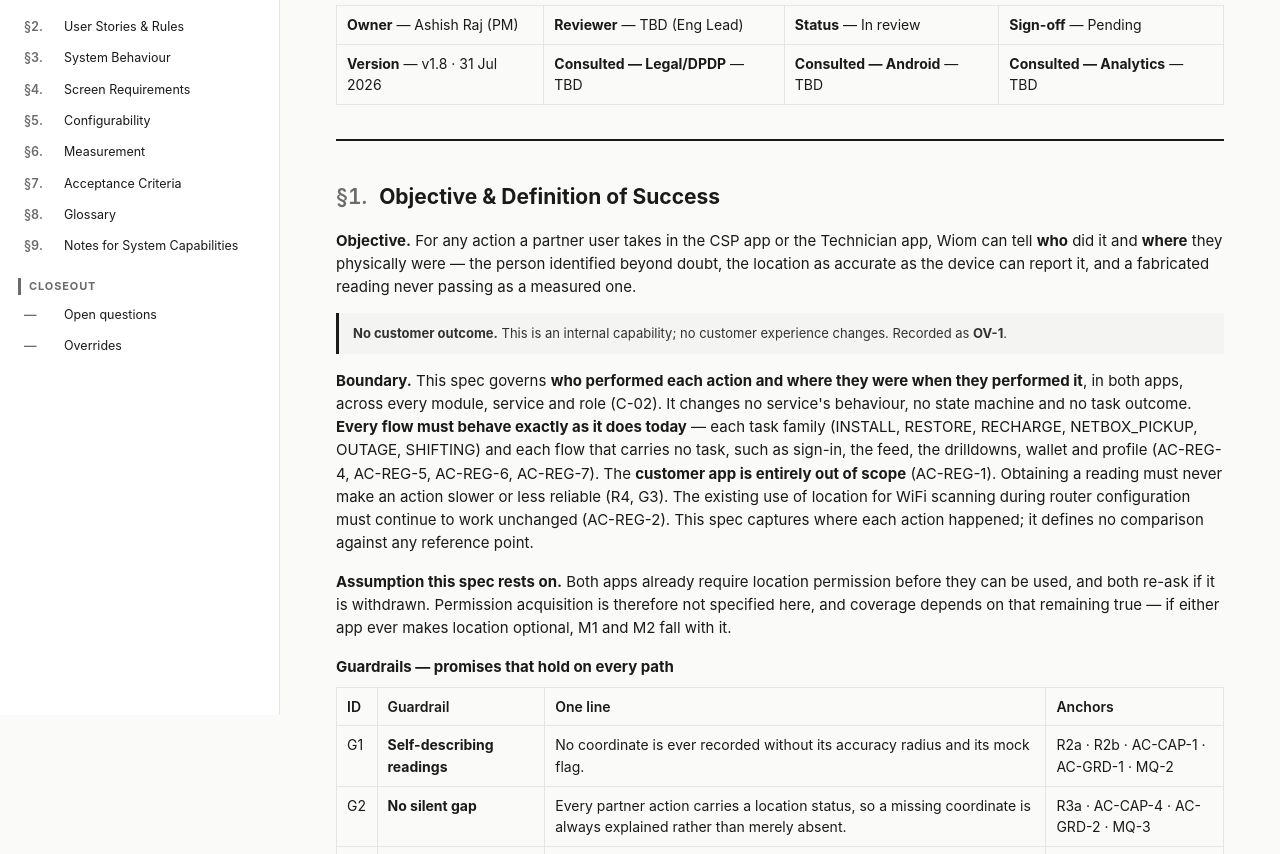
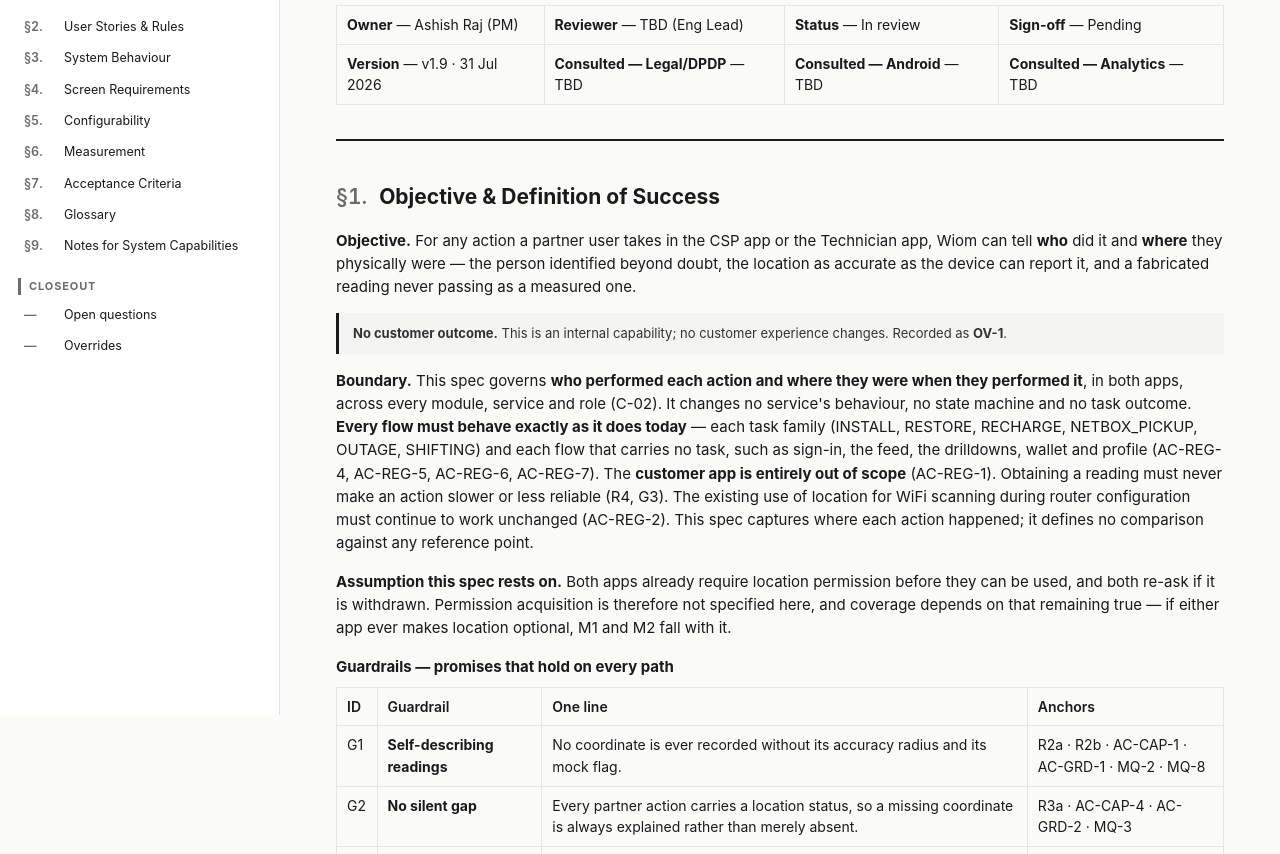
Before and after one commit to ashish-raj-wiom/partner-action-location, a plain HTML site: page index.html in a window 1280 px wide. Shown: the part 85-939 px from the top of the page. Drawn offline with Linux system fonts and the light colour scheme; a script that the page names is missing.

Commit message:
v1.9 — G1 anchors MQ-8
MQ-8 declared that it feeds G1, but G1's anchor list did not name it, so
traceability ran one way only. The template wants it symmetric.

Co-Authored-By: Claude Opus 5 (1M context) <noreply@anthropic.com>

```diff
--- a/index.html
+++ b/index.html
@@ -3,7 +3,7 @@
 <head>
 <meta charset="UTF-8">
 <meta name="viewport" content="width=device-width, initial-scale=1.0">
-<title>Partner Action Location — where CSP users work from — v1.8 · 31 Jul 2026</title>
+<title>Partner Action Location — where CSP users work from — v1.9 · 31 Jul 2026</title>
 <script src="https://cdn.jsdelivr.net/npm/mermaid@10/dist/mermaid.min.js"></script>
 <style>
   :root {
@@ -156,7 +156,7 @@
 <main>
 <header class="doc">
   <h1>Partner Action Location — where CSP users work from</h1>
-<table><tr><td><strong>Owner</strong> — Ashish Raj (PM)</td><td><strong>Reviewer</strong> — TBD (Eng Lead)</td><td><strong>Status</strong> — In review</td><td><strong>Sign-off</strong> — Pending</td></tr><tr><td><strong>Version</strong> — v1.8 · 31 Jul 2026</td><td><strong>Consulted — Legal/DPDP</strong> — TBD</td><td><strong>Consulted — Android</strong> — TBD</td><td><strong>Consulted — Analytics</strong> — TBD</td></tr></table>
+<table><tr><td><strong>Owner</strong> — Ashish Raj (PM)</td><td><strong>Reviewer</strong> — TBD (Eng Lead)</td><td><strong>Status</strong> — In review</td><td><strong>Sign-off</strong> — Pending</td></tr><tr><td><strong>Version</strong> — v1.9 · 31 Jul 2026</td><td><strong>Consulted — Legal/DPDP</strong> — TBD</td><td><strong>Consulted — Android</strong> — TBD</td><td><strong>Consulted — Analytics</strong> — TBD</td></tr></table>
 </header>
 
 <section class="spec" id="s1">
@@ -166,7 +166,7 @@
 <p><strong>Boundary.</strong> This spec governs <strong>who performed each action and where they were when they performed it</strong>, in both apps, across every module, service and role (C-02). It changes no service's behaviour, no state machine and no task outcome. <strong>Every flow must behave exactly as it does today</strong> — each task family (INSTALL, RESTORE, RECHARGE, NETBOX_PICKUP, OUTAGE, SHIFTING) and each flow that carries no task, such as sign-in, the feed, the drilldowns, wallet and profile (AC-REG-4, AC-REG-5, AC-REG-6, AC-REG-7). The <strong>customer app is entirely out of scope</strong> (AC-REG-1). Obtaining a reading must never make an action slower or less reliable (R4, G3). The existing use of location for WiFi scanning during router configuration must continue to work unchanged (AC-REG-2). This spec captures where each action happened; it defines no comparison against any reference point.</p>
 <p><strong>Assumption this spec rests on.</strong> Both apps already require location permission before they can be used, and both re-ask if it is withdrawn. Permission acquisition is therefore not specified here, and coverage depends on that remaining true — if either app ever makes location optional, M1 and M2 fall with it.</p>
 <h3>Guardrails — promises that hold on every path</h3>
-<table><tr><th>ID</th><th>Guardrail</th><th>One line</th><th>Anchors</th></tr><tr><td>G1</td><td><strong>Self-describing readings</strong></td><td>No coordinate is ever recorded without its accuracy radius and its mock flag.</td><td>R2a · R2b · AC-CAP-1 · AC-GRD-1 · MQ-2</td></tr><tr><td>G2</td><td><strong>No silent gap</strong></td><td>Every partner action carries a location status, so a missing coordinate is always explained rather than merely absent.</td><td>R3a · AC-CAP-4 · AC-GRD-2 · MQ-3</td></tr><tr><td>G3</td><td><strong>Capture costs the partner nothing</strong></td><td>No action is ever blocked, delayed or degraded in order to obtain a reading.</td><td>R4a · R4b · AC-GRD-3 · MQ-4</td></tr><tr><td>G4</td><td><strong>One identified person per record</strong></td><td>Every recorded action is attributable to exactly one partner user, named by an identifier that is never shared between people and never reused.</td><td>R6a · R6d · AC-GRD-4 · MQ-7</td></tr></table>
+<table><tr><th>ID</th><th>Guardrail</th><th>One line</th><th>Anchors</th></tr><tr><td>G1</td><td><strong>Self-describing readings</strong></td><td>No coordinate is ever recorded without its accuracy radius and its mock flag.</td><td>R2a · R2b · AC-CAP-1 · AC-GRD-1 · MQ-2 · MQ-8</td></tr><tr><td>G2</td><td><strong>No silent gap</strong></td><td>Every partner action carries a location status, so a missing coordinate is always explained rather than merely absent.</td><td>R3a · AC-CAP-4 · AC-GRD-2 · MQ-3</td></tr><tr><td>G3</td><td><strong>Capture costs the partner nothing</strong></td><td>No action is ever blocked, delayed or degraded in order to obtain a reading.</td><td>R4a · R4b · AC-GRD-3 · MQ-4</td></tr><tr><td>G4</td><td><strong>One identified person per record</strong></td><td>Every recorded action is attributable to exactly one partner user, named by an identifier that is never shared between people and never reused.</td><td>R6a · R6d · AC-GRD-4 · MQ-7</td></tr></table>
 <h3>Success metrics</h3>
 <table><tr><th>ID</th><th>Metric</th><th>Baseline</th><th>Target</th><th>Source</th></tr><tr><td>M1</td><td>Partner users with location data on at least one action performed in the app</td><td>n/a — new capability</td><td>set after first production data</td><td>MQ-5</td></tr><tr><td>M2</td><td>Share of a partner user's actions that carry location data</td><td>n/a — new capability</td><td>set after first production data</td><td>MQ-6</td></tr></table>
 <p><strong>Invariant (not a metric):</strong> G3 — partner actions blocked, delayed or degraded in order to obtain a reading = 0, zero tolerance. Monitored via MQ-4, not trended.</p>
```
Also changed, not shown: 2 other files.
